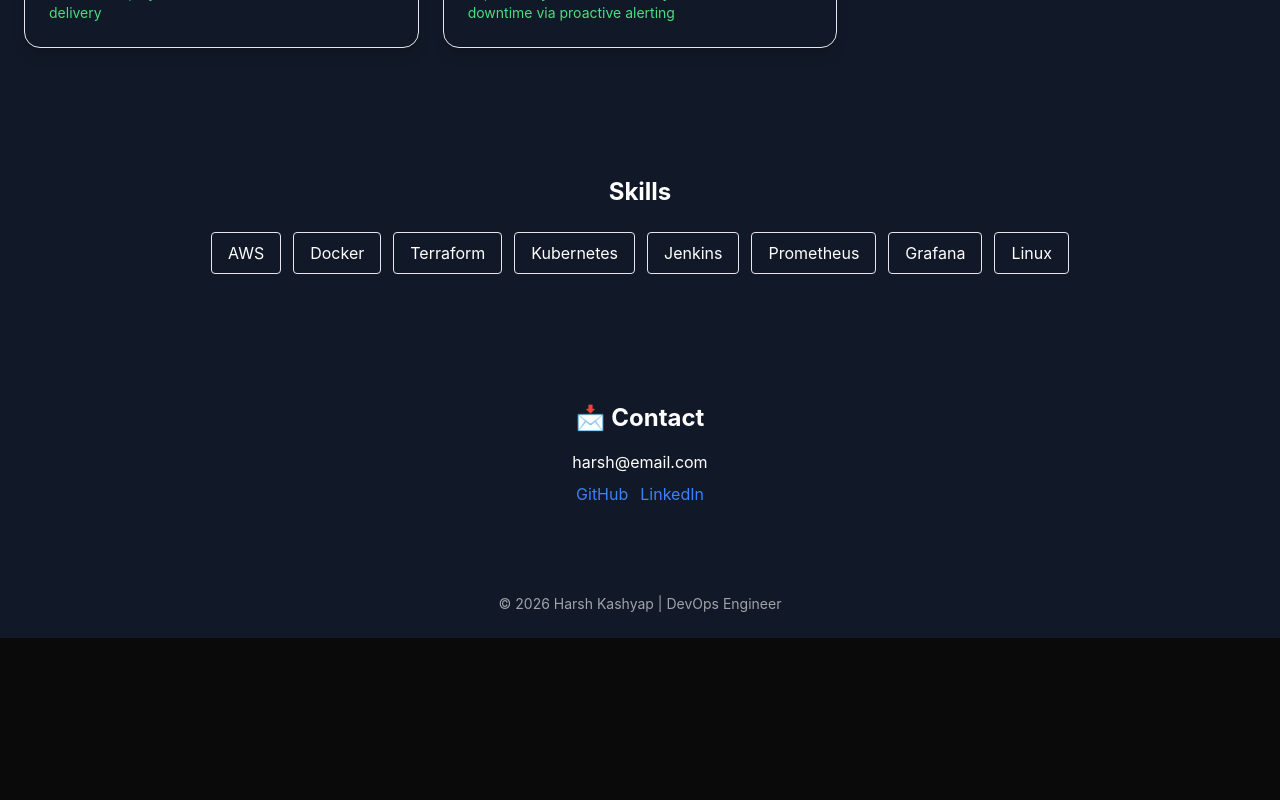
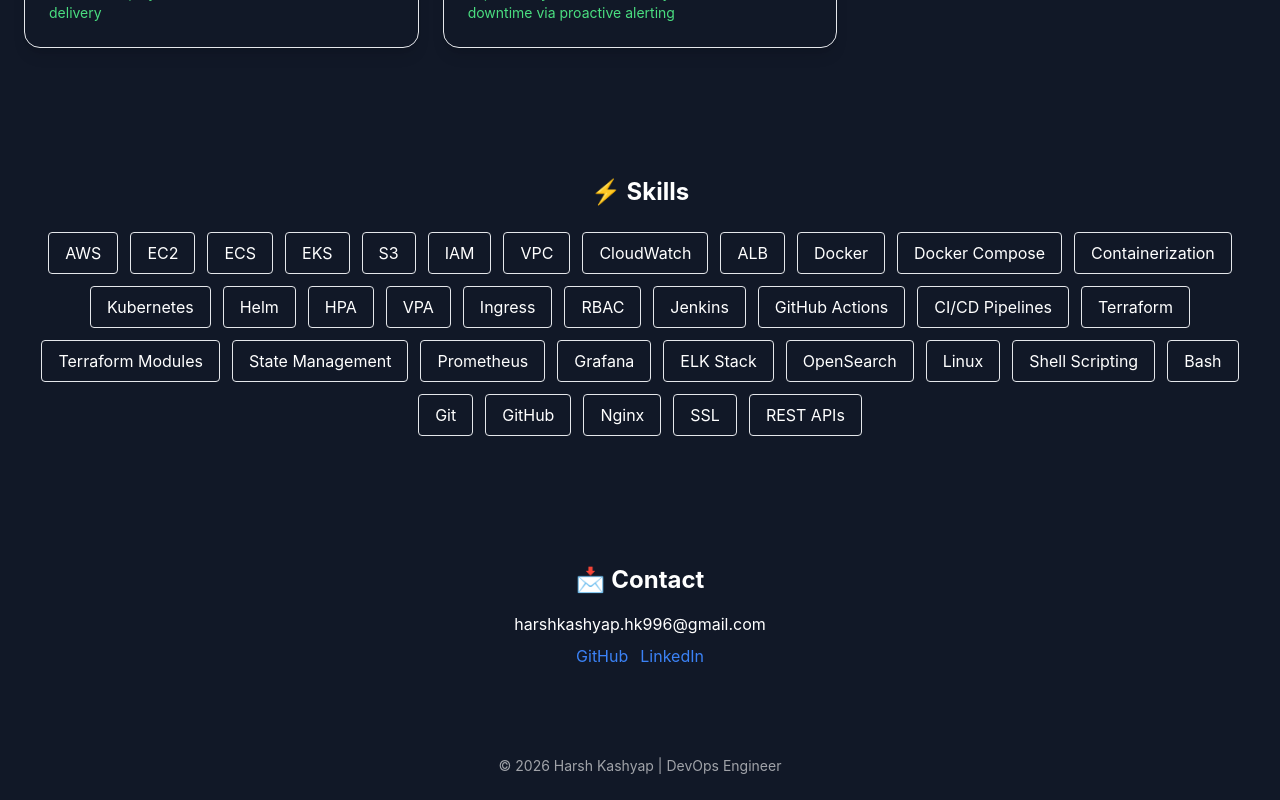
Before and after one commit to harsh2595/devops-portfolio, a Next.js app: page / in a window 1280 px wide. Shown: the part 958-1758 px from the top of the page. Before the commit the page ends 1596 px from the top, so only its background shows below. Built offline with nearby package versions, Linux system fonts and the light colour scheme.

Commit message:
3rd commit

```diff
--- a/app/page.js
+++ b/app/page.js
@@ -105,10 +105,40 @@
 
             {/* Skills */}
             <section id="skills" className="py-16 px-6 text-center">
-                <h3 className="text-2xl font-bold mb-6"> Skills</h3>
+                <h3 className="text-2xl font-bold mb-6">⚡ Skills</h3>
+
                 <div className="flex flex-wrap justify-center gap-3">
-                    {["AWS", "Docker", "Terraform", "Kubernetes", "Jenkins", "Prometheus", "Grafana", "Linux"].map((s) => (
-                        <span key={s} className="border px-4 py-2 rounded">{s}</span>
+                    {[
+                        // ☁️ Cloud
+                        "AWS", "EC2", "ECS", "EKS", "S3", "IAM", "VPC", "CloudWatch", "ALB",
+
+                        // 🐳 Containers
+                        "Docker", "Docker Compose", "Containerization",
+
+                        // ☸️ Orchestration
+                        "Kubernetes", "Helm", "HPA", "VPA", "Ingress", "RBAC",
+
+                        // ⚙️ CI/CD
+                        "Jenkins", "GitHub Actions", "CI/CD Pipelines",
+
+                        // 🏗️ Infrastructure as Code
+                        "Terraform", "Terraform Modules", "State Management",
+
+                        // 📊 Monitoring & Logging
+                        "Prometheus", "Grafana", "ELK Stack", "OpenSearch",
+
+                        // 🖥️ OS & Scripting
+                        "Linux", "Shell Scripting", "Bash",
+
+                        // 🔧 Dev Tools
+                        "Git", "GitHub", "Nginx", "SSL", "REST APIs"
+                    ].map((s) => (
+                        <span
+                            key={s}
+                            className="border px-4 py-2 rounded hover:bg-white hover:text-black transition"
+                        >
+                            {s}
+                        </span>
                     ))}
                 </div>
             </section>
@@ -118,7 +148,7 @@
             {/* Contact */}
             <section id="contact" className="py-16 px-6 text-center">
                 <h3 className="text-2xl font-bold mb-4">📩 Contact</h3>
-                <p>harsh@email.com</p>
+                <p>harshkashyap.hk996@gmail.com</p>
                 <div className="mt-2">
                     <a href="#" className="text-blue-500 mr-3">GitHub</a>
                     <a href="#" className="text-blue-500">LinkedIn</a>
```
